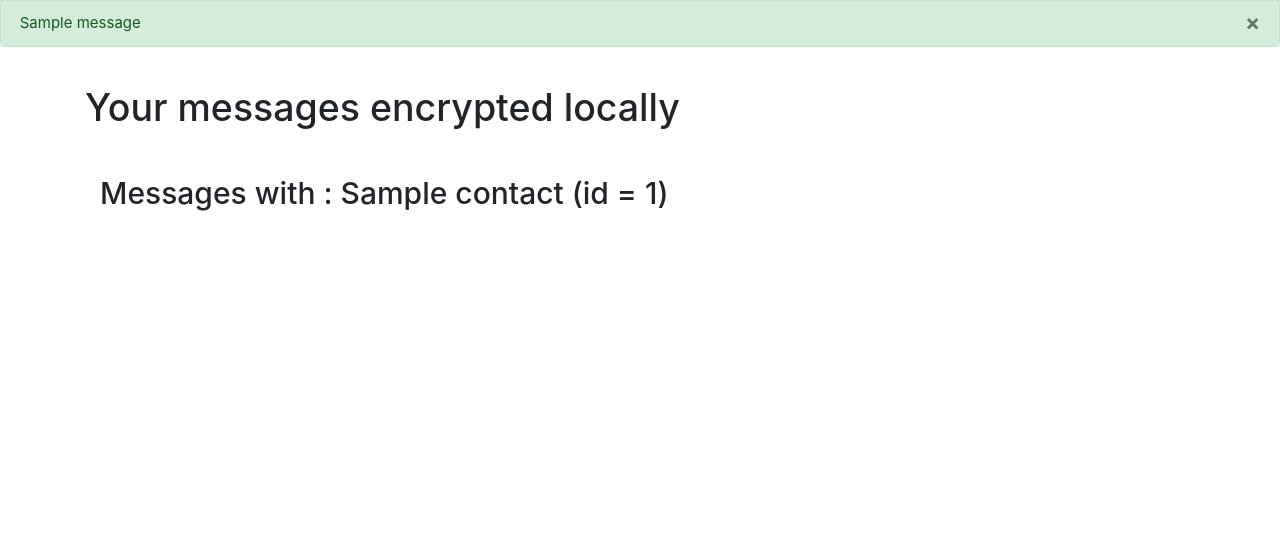
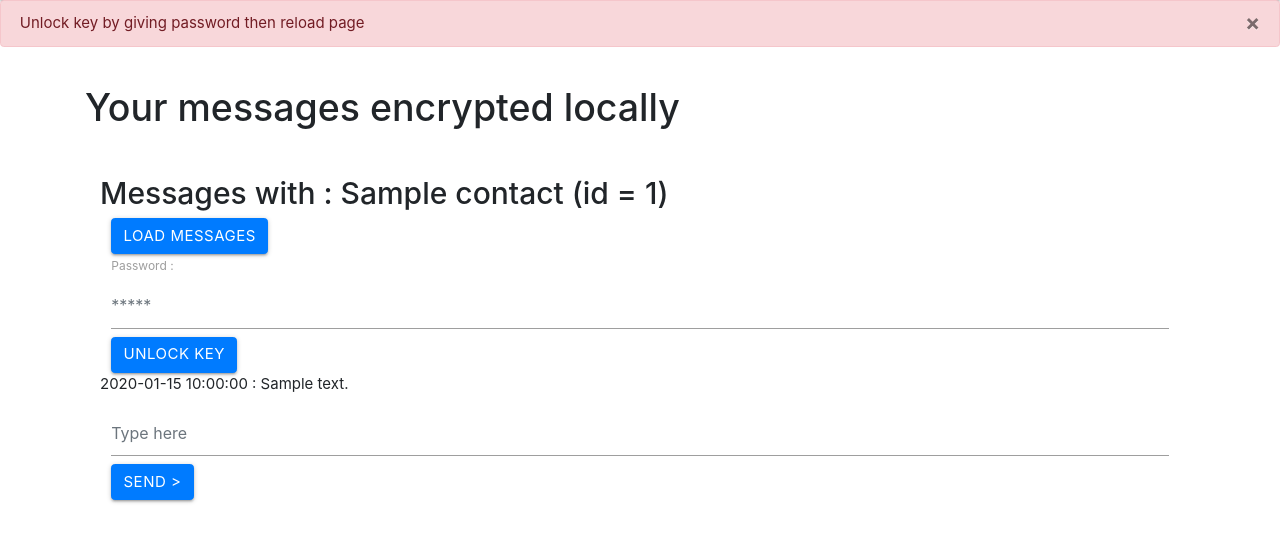
Before and after one commit to ArthyD/encrypted-messages, a Flask app: page /message/1 in a window 1280 px wide. Shown: the part 64-606 px from the top of the page. Run offline with Flask 3, Linux system fonts and the light colour scheme; a user stored in the database is signed in; tables that the repository leaves empty hold one stand-in row (values such as "Sample post"); one stand-in notice (Sample message) is shown; some libraries are stand-ins or nearby versions.

Commit message:
Send messages from client

```diff
--- a/Client/FlaskClient/main.py
+++ b/Client/FlaskClient/main.py
@@ -3,4 +3,5 @@ from website import create_app
 app = create_app()
 
 if __name__ == '__main__':
+
     app.run(debug=True, port=8081, host = '0.0.0.0')
--- a/Client/FlaskClient/website/__init__.py
+++ b/Client/FlaskClient/website/__init__.py
@@ -2,9 +2,11 @@ from flask import Flask
 from flask_sqlalchemy import SQLAlchemy
 from flask_login import LoginManager
 import os
+from .cipher import Cryptor
 
 db = SQLAlchemy()
 DB_NAME= 'database.db'
+cryptor = Cryptor('','','','')
 
 def create_app():
     app = Flask(__name__)
@@ -16,6 +18,10 @@ def create_app():
     app.register_blueprint(views, url_prefix='/')
     app.register_blueprint(auth, url_prefix='/')
     create_database(app)
+    try:
+        cryptor.load_keys('.')
+    except:
+        print("No keys were present")
 
     login_manager = LoginManager()
     login_manager.login_view = 'auth.login'
--- a/Client/FlaskClient/website/models.py
+++ b/Client/FlaskClient/website/models.py
@@ -18,7 +18,8 @@ class Contact(db.Model):
 
 class Message(db.Model):
     id = db.Column(db.Integer, primary_key=True)
-    id_sender = db.Column(db.Integer, db.ForeignKey('contact.id'))
+    id_receiver = db.Column(db.Integer)
+    id_sender = db.Column(db.Integer)
     date = db.Column(db.DateTime(timezone=True),default=func.now())
     delivered = db.Column(db.Boolean)
     message = db.Column(db.Text)
--- a/Client/FlaskClient/website/templates/messages.html
+++ b/Client/FlaskClient/website/templates/messages.html
@@ -4,5 +4,48 @@
 
 {% block content%}
 <h2>Messages with : {{contact.name}} (id = {{contact.message_id}})</h2>
+<form method="POST" class="col s12">
+    <button type="submit"
+        name="load"
+        value="load"
+            class="btn btn-primary">
+        Load messages
+    </button>
+</form>
+<form method="POST" class="col s12">
+    <label for="password">Password :</label>
+    <input
+        type="password"
+        class="form-control"
+        id="password"
+        name="password"
+        placeholder="*****"
+    />
 
+    <button type="submit"
+        name="unlock_key"
+        value="unlock_key"
+            class="btn btn-primary">
+        Unlock key
+    </button>
+</form>
+{% for message in messages %}
+    <p>{{message.date}} : {{message.message}}</p>
+{% endfor %}
+<form method="POST" class="col s12">
+    <input
+                type="text"
+                class="form-control"
+                id="message"
+                name="message"
+                placeholder="Type here"
+            />
+
+    <button type="submit"
+        name="send_message"
+        value="send_message"
+            class="btn btn-primary">
+        Send >
+    </button>
+</form>
 {% endblock %}
--- a/Client/FlaskClient/website/views.py
+++ b/Client/FlaskClient/website/views.py
@@ -1,12 +1,14 @@
 from flask import Blueprint, jsonify, request, render_template, flash
-from . import db
+from . import db, cryptor
 from .models import Owner,Message,Contact
 from datetime import datetime
 import json
+from werkzeug.security import check_password_hash
 from flask_login import login_required, current_user
 from .messenger import MessageReceiver,MessageSender
 import os
 import requests
+from sqlalchemy import or_,and_
 
 views = Blueprint('views', __name__)
 
@@ -36,4 +38,42 @@ def home():
 @login_required
 def get_messages(contact_id):
     contact = Contact.query.filter_by(message_id=contact_id).first()
-    return render_template("messages.html", user=current_user, contact=contact)
+    if request.method == 'POST':
+        if 'load' in request.form:
+            receiver = MessageReceiver(current_user.message_id,cryptor)
+            messages = receiver.get_messages()
+            print(messages)
+        elif 'send_message' in request.form:
+            message = request.form.get('message').encode()
+            cryptor.set_other_pub_key(contact.pub_key)
+            sender = MessageSender(current_user.message_id, cryptor)
+            sender.send_message(contact.message_id,message)
+            new_message = Message(id_receiver=contact.message_id,id_sender=current_user.message_id,message=message.decode(),delivered=False)
+            db.session.add(new_message)
+            db.session.commit()
+        elif 'unlock_key' in request.form:
+            password = request.form.get('password')
+            if check_password_hash(current_user.hash_password, password):
+                cryptor.passphrase=password
+                flash('Key unlocked', category="success")
+            else:
+                flash('Wrong password', category="error")
+    list_messages = db.session.query(Message).filter(or_(and_(Message.id_sender==current_user.message_id, Message.id_receiver==contact.message_id),and_(Message.id_sender==contact.message_id, Message.id_receiver==current_user.message_id)))
+    messages = []
+
+    try:
+        cryptor.load_keys(f'./{current_user.name}')
+    except:
+        flash("Unlock key by giving password then reload page", category='error')
+    for message in list_messages:
+        if(message.id_sender == current_user.message_id):
+            mess = {}
+            try:
+                mess["message"]=cryptor.decrypt_message(message.message.encode()).decode()
+            except:
+                mess["message"]=message.message
+            mess["date"]=message.date
+            messages.append(mess)
+
+
+    return render_template("messages.html", user=current_user, contact=contact, messages=messages)
```
Also changed, not shown: Client/FlaskClient/website/auth.py (+8 -5 lines).
